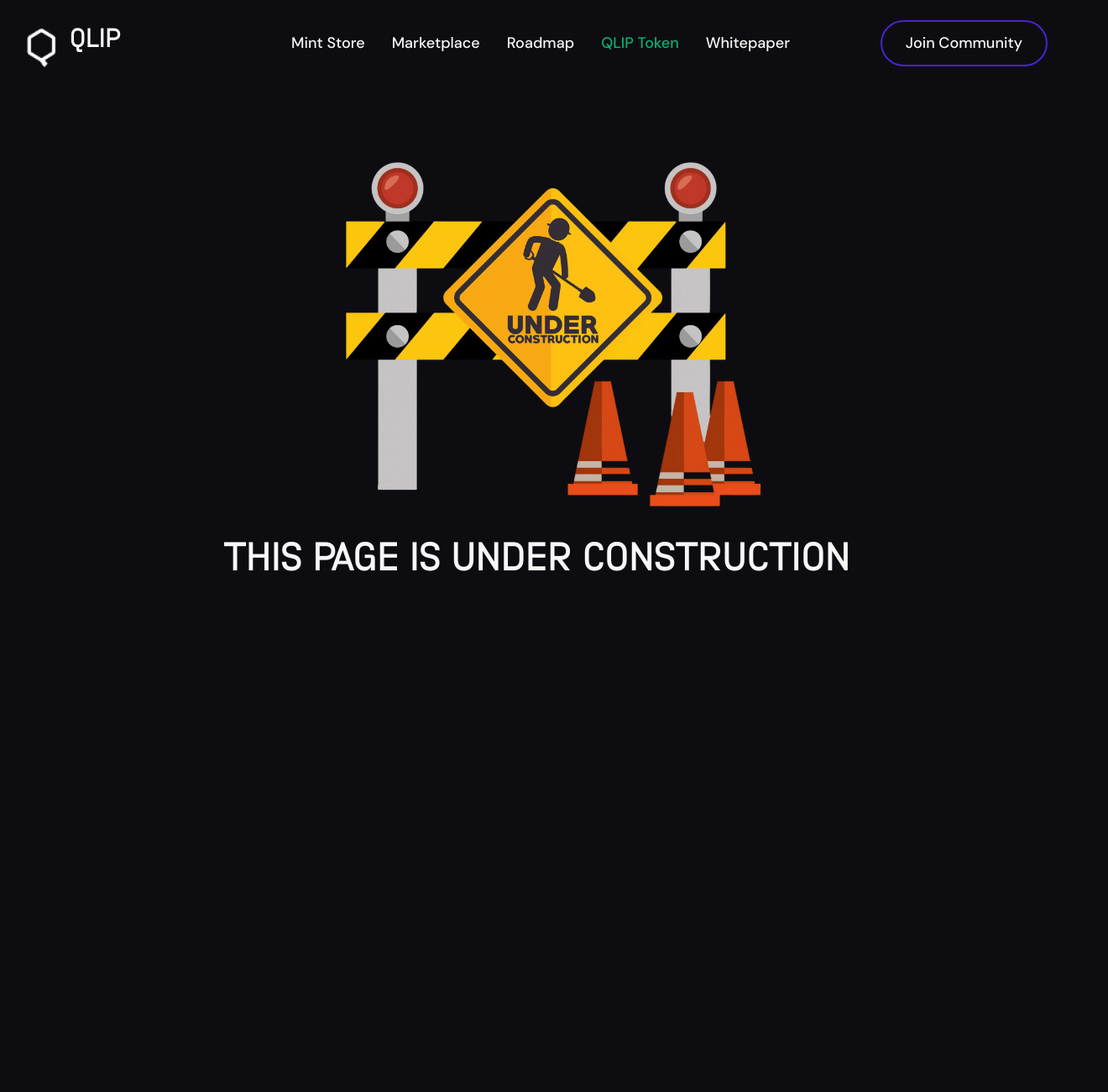
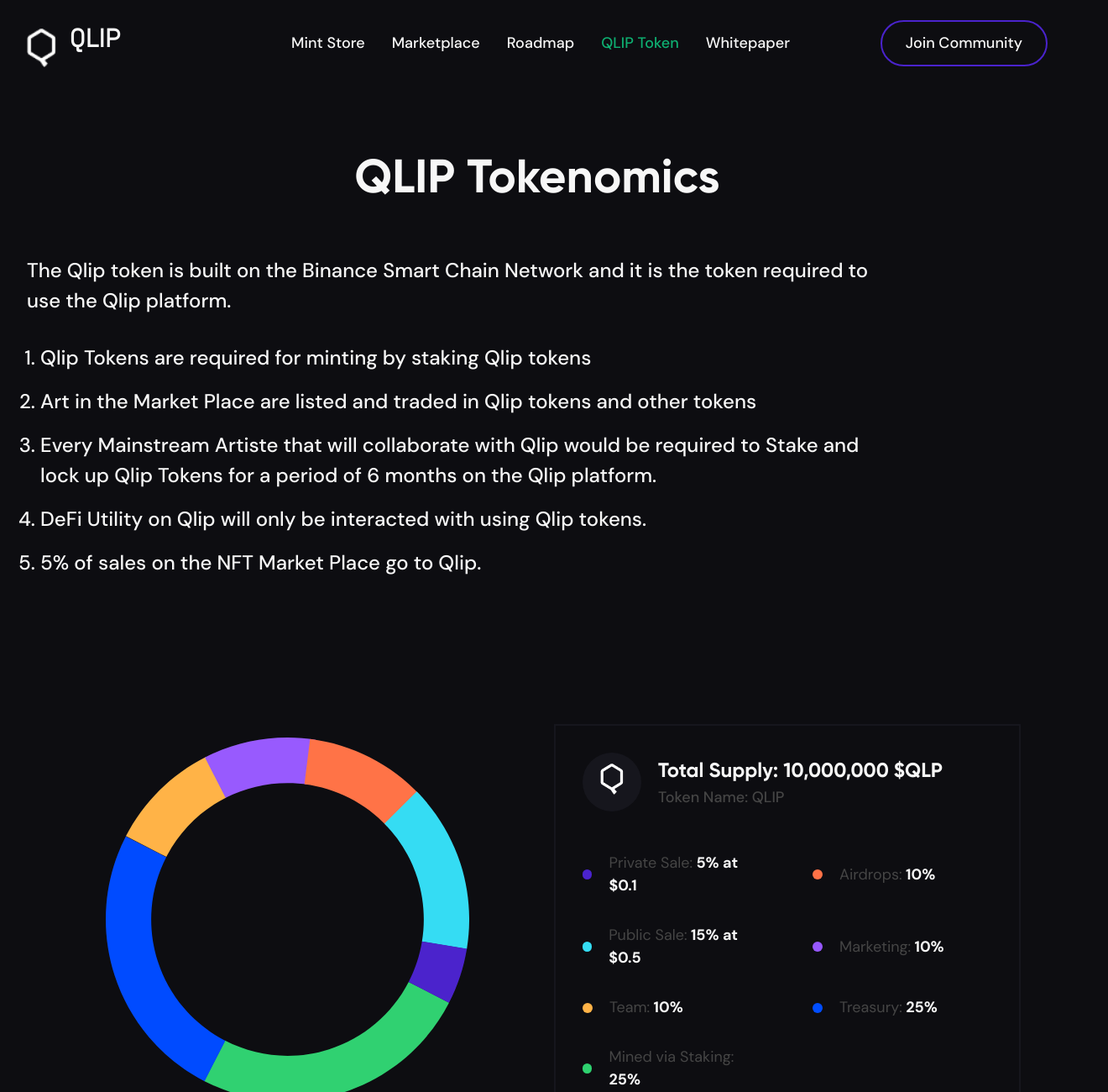
Before and after one commit to 0xdothis/qlip-marketplace, a React (Vite) app: page /qlip_token in a window 1280 px wide. Shown: the top 1300 px of the page at 84% size, 1320 px wide, since content can reach past the window. Before the commit the page ends 800 px from the top, so only its background shows below. Built offline with nearby package versions, Linux system fonts and the light colour scheme.

Commit message:
Implemented roadmap and token pages

```diff
--- a/src/components/Footer/Footer.jsx
+++ b/src/components/Footer/Footer.jsx
@@ -6,7 +6,7 @@
 function Footer() {
   return (
     <Wrapper>
-      <Logo />
+      <Logo style={{ alignSelf: "start" }} />
       <Nav>
         <LinkWrapper>
           <FooterLink to="/mint_store">Mint Store</FooterLink>
@@ -30,7 +30,7 @@
 const Wrapper = styled(MaxWidthWrapper)`
   display: grid;
   grid-template-columns: repeat(2, 1fr);
-  align-items: start;
+  /* align-items: start; */
   gap: 20px;
   padding-top: 4rem;
   border-top: 4px solid var(--color-outline);
--- a/src/components/HomepageToken/HomepageToken.jsx
+++ b/src/components/HomepageToken/HomepageToken.jsx
@@ -3,11 +3,11 @@
 import { TOKENOMICS } from "../../data";
 import { WEIGHTS } from "../../constant";
 
-function HomepageToken() {
+function HomepageToken({ heading = undefined }) {
   return (
     <Hero
-      heading="QLIP Token"
-      description="Tokenomics Break Down"
+      heading={heading}
+      description={heading ? "Tokenomics Break Down" : undefined}
       display="flex"
       flexDirection="column"
       alignItems="center"
--- a/src/components/MaxWidthWrapper/MaxWidthWrapper.js
+++ b/src/components/MaxWidthWrapper/MaxWidthWrapper.js
@@ -3,5 +3,5 @@
 export default styled.div`
   max-width: calc(1300 / 16 * 1rem);
   margin: 0 auto;
-  height: 100%;
+  min-height: 100%;
 `;
--- a/src/pages/Homepage.jsx
+++ b/src/pages/Homepage.jsx
@@ -26,7 +26,7 @@
         <HomepageGaming />
         <HomepageMarketplace />
         <HomepageRoadmap />
-        <HomepageToken />
+        <HomepageToken heading="QLIP Token" />
         <Footer />
       </Wrapper>
     </>
--- a/src/pages/QlipToken.jsx
+++ b/src/pages/QlipToken.jsx
@@ -1,5 +1,10 @@
+import styled from "styled-components/macro";
+import MaxWidthWrapper from "../components/MaxWidthWrapper";
 import Navbar from "../components/Navbar";
-import NotReady from "../components/NotReady";
+import Hero from "../components/Hero";
+import HomepageToken from "../components/HomepageToken";
+import PurpleCollectibles from "../components/PurpleCollectibles";
+import Footer from "../components/Footer";
 
 function QlipToken() {
   return (
@@ -8,9 +13,304 @@
         value="Join Community"
         style={{ backgroundColor: "var(--color-bg-dark)" }}
       />
-      <NotReady />
+      <MaxWidthWrapper>
+        <Hero>
+          <PurpleCollectibles
+            style={{
+              backgroundColor: "transparent",
+              marginLeft: "0",
+              marginRight: "0",
+              gridTemplateColumns: "1fr",
+              paddingLeft: "0",
+              paddingRight: "0",
+              width: "100%",
+            }}
+          >
+            <TextContent>
+              <HeadingH2 style={{ marginTop: "0px" }}>
+                QLIP Tokenomics
+              </HeadingH2>
+              <>
+                <DisplayText style={{ width: "60ch", marginBottom: "1rem" }}>
+                  The Qlip token is built on the Binance Smart Chain Network and
+                  it is the token required to use the Qlip platform.
+                </DisplayText>
+                <DisplayText style={{ width: "60ch" }}>
+                  <List>
+                    <ListItem>
+                      Qlip Tokens are required for minting by staking Qlip
+                      tokens
+                    </ListItem>
+                    <ListItem>
+                      Art in the Market Place are listed and traded in Qlip
+                      tokens and other tokens
+                    </ListItem>
+                    <ListItem>
+                      Every Mainstream Artiste that will collaborate with Qlip
+                      would be required to Stake and lock up Qlip Tokens for a
+                      period of 6 months on the Qlip platform.
+                    </ListItem>
+                    <ListItem>
+                      DeFi Utility on Qlip will only be interacted with using
+                      Qlip tokens.
+                    </ListItem>
+                    <ListItem>
+                      5% of sales on the NFT Market Place go to Qlip.
+                    </ListItem>
+                  </List>
+                </DisplayText>
+              </>
+            </TextContent>
+            {/* <ImgContent>
+              <ImgWrapper
+                background="transparent"
+                style={{
+                  alignItems: "center",
+                  width: "150px",
+                  transform: "translateY(200%)",
+                }}
+              >
+                <Img src="./images/logo@3x.png" alt="" />
+              </ImgWrapper>
+            </ImgContent> */}
+          </PurpleCollectibles>
+          <HomepageToken />
+          <PurpleCollectibles
+            style={{ display: "revert", backgroundColor: "transparent" }}
+          >
+            <HeadingH4 style={{ textAlign: "center" }}>
+              TOKENOMICS BREAK DOWN TOTAL SUPPLY OF 10,000,000 $QLP
+            </HeadingH4>
+            <Table>
+              <TableHeading>
+                <TableRow>
+                  <TableHead style={{ width: "20%" }} scope="col">
+                    Allocation
+                  </TableHead>
+                  <TableHead style={{ width: "15%" }} scope="col">
+                    Share
+                  </TableHead>
+                  <TableHead style={{ width: "40%" }} scope="col">
+                    Distribution
+                  </TableHead>
+                </TableRow>
+              </TableHeading>
+              <TableBody>
+                <TableRow>
+                  <TableData scope="row">Private Sale</TableData>
+                  <TableData>5%</TableData>
+                  <TableData
+                    style={{
+                      textAlign: "left",
+                      paddingLeft: "4rem",
+                      paddingRight: "4rem",
+                    }}
+                  >
+                    ½ a Million Tokens will be sold at $0.1 = $50,000 Soft Cap
+                    with 50% locked for 6 months.
+                  </TableData>
+                </TableRow>
+                <TableRow>
+                  <TableData scope="row">Public Sale</TableData>
+                  <TableData>15%</TableData>
+                  <TableData
+                    style={{
+                      textAlign: "left",
+                      paddingLeft: "4rem",
+                      paddingRight: "4rem",
+                    }}
+                  >
+                    1.5 Million Tokens will be sold at $0.5 = $750,000 Hard Cap
+                    with 50% locked for 2 months.
+                  </TableData>
+                </TableRow>
+                <TableRow>
+                  <TableData scope="row">Airdrops</TableData>
+                  <TableData>10%</TableData>
+                  <TableData
+                    style={{
+                      textAlign: "left",
+                      paddingLeft: "4rem",
+                      paddingRight: "4rem",
+                    }}
+                  >
+                    1 Million Tokens will be airdropped across various times to
+                    early users for various activities.
+                  </TableData>
+                </TableRow>
+                <TableRow>
+                  <TableData scope="row">Marketing</TableData>
+                  <TableData>10%</TableData>
+                  <TableData
+                    style={{
+                      textAlign: "left",
+                      paddingLeft: "4rem",
+                      paddingRight: "4rem",
+                    }}
+                  >
+                    1 Million Tokens Allocated for Marketing.
+                  </TableData>
+                </TableRow>
+                <TableRow>
+                  <TableData scope="row">Team</TableData>
+                  <TableData>10%</TableData>
+                  <TableData
+                    style={{
+                      textAlign: "left",
+                      paddingLeft: "4rem",
+                      paddingRight: "4rem",
+                    }}
+                  >
+                    1 Million Tokens reserved for Team locked for 1 year with 5%
+                    unlock from the 13th month.
+                  </TableData>
+                </TableRow>
+                <TableRow>
+                  <TableData scope="row">Mined via Staking</TableData>
+                  <TableData>25%</TableData>
+                  <TableData
+                    style={{
+                      textAlign: "left",
+                      paddingLeft: "4rem",
+                      paddingRight: "4rem",
+                    }}
+                  >
+                    2.5 Million Tokens will be mined via staking Qlip
+                    Collectibles.
+                  </TableData>
+                </TableRow>
+                <TableRow>
+                  <TableData scope="row">Treasury</TableData>
+                  <TableData>25%</TableData>
+                  <TableData
+                    style={{
+                      textAlign: "left",
+                      paddingLeft: "4rem",
+                      paddingRight: "4rem",
+                    }}
+                  >
+                    2.5 Million for Company future activities, locked for 2
+                    years
+                  </TableData>
+                </TableRow>
+              </TableBody>
+            </Table>
+          </PurpleCollectibles>
+          <Footer />
+        </Hero>
+      </MaxWidthWrapper>
     </>
   );
 }
 
+const HeadingH2 = styled.h2`
+  font-size: var(--font-h2);
+  margin-top: 4rem;
+`;
+
+const TextContent = styled.div`
+  /* align-items: start; */
+  /* width: 100%; */
+  display: flex;
+  flex-direction: column;
+
+  ${HeadingH2} {
+    /* width: 600px; */
+    align-self: center;
+    margin-bottom: 2rem;
+  }
+`;
+
+const DisplayText = styled.div`
+  font-size: var(--font-h6);
+  width: 35ch;
+  margin-top: 1rem;
+`;
+
+const ImgContent = styled.div``;
+
+const ImgWrapper = styled.div`
+  height: 60px;
+  width: 60px;
+  background-color: ${(p) =>
+    p.background ? p.background : "var(--color-white)"};
+  border-radius: 100px;
+  display: flex;
+  justify-content: center;
+  align-items: center;
+  padding: 8px;
+
+  & img {
+    display: block;
+    width: 100%;
+  }
+`;
+
+const List = styled.ol`
+  list-style: decimal;
+  margin-left: 1rem;
+`;
+
+const ListItem = styled.li`
+  /* transform: translateX(20px); */
+  /* color: var(--color-text-dark); */
+
+  &:not(:last-of-type) {
+    margin-bottom: 1rem;
+  }
+`;
+
+const Img = styled.img`
+  width: 100%;
+`;
+
+const HeadingH4 = styled.h4`
+  font-size: var(--font-h4);
+`;
+
+const Table = styled.table`
+  width: 100%;
+  border: 2px solid var(--color-white);
+  height: 600px;
+  font-size: var(--font-body);
+  margin-top: 3rem;
+`;
+
+const TableHeading = styled.thead`
+  /* display: inline-block; */
+  font-size: var(--font-h5);
+
+  border-bottom: 2px solid;
+`;
+
+const TableBody = styled.tbody`
+  /* text-align: center; */
+`;
+
+const TableData = styled.td`
+  vertical-align: middle;
+  width: 30ch;
+
+  &:not(:last-child) {
+    border-right: 1px solid var(--color-white);
+  }
+`;
+
+const TableRow = styled.tr`
+  /* padding: 1rem; */
+  text-align: center;
+
+  &:not(:last-of-type) {
+    border-bottom: 1px solid var(--color-white);
+  }
+`;
+
+const TableHead = styled.th`
+  padding: 1rem;
+
+  &:not(:last-of-type) {
+    border-right: 1px solid var(--color-white);
+  }
+`;
+
 export default QlipToken;
--- a/src/pages/Roadmap.jsx
+++ b/src/pages/Roadmap.jsx
@@ -1,5 +1,8 @@
 import Navbar from "../components/Navbar";
-import NotReady from "../components/NotReady";
+import HomepageRoadmap from "../components/HomepageRoadmap";
+import Hero from "../components/Hero";
+import MaxWidthWrapper from "../components/MaxWidthWrapper";
+import Footer from "../components/Footer";
 
 function Roadmap() {
   return (
@@ -8,7 +11,12 @@
         value="Join Community"
         style={{ backgroundColor: "var(--color-bg-dark)" }}
       />
-      <NotReady />
+      <MaxWidthWrapper>
+        <Hero>
+          <HomepageRoadmap />
+          <Footer />
+        </Hero>
+      </MaxWidthWrapper>
     </>
   );
 }
--- a/src/pages/Whitepaper.jsx
+++ b/src/pages/Whitepaper.jsx
@@ -275,7 +275,7 @@
           </ImgWrapper>
         </ImgContent>
       </PurpleCollectibles>
-      <HomepageToken />
+      <HomepageToken heading="QLIP Token" />
       <PurpleCollectibles style={{ display: "revert" }}>
         <HeadingH4 style={{ textAlign: "center" }}>
           TOKENOMICS BREAK DOWN TOTAL SUPPLY OF 10,000,000 $QLP
```
